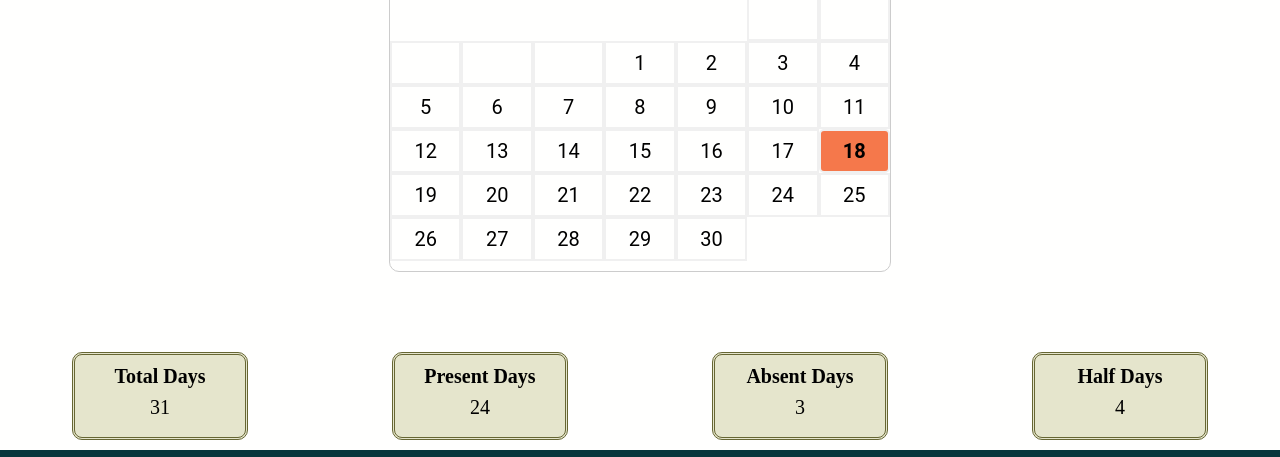
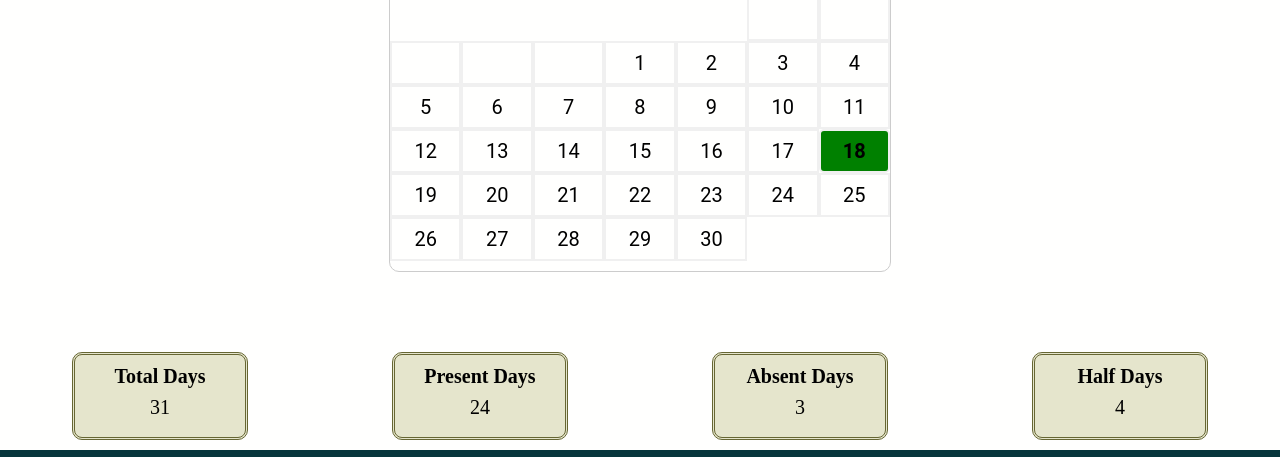
Before and after one commit to MaheshwariButle07/cyber-attend-using-react, a React app in the folder client/: page /calendar in a window 1280 px wide. Shown: the part 269-726 px from the top of the page. Built offline with nearby package versions, Linux system fonts and the light colour scheme.

Commit message:
space given

```diff
--- a/client/src/views/Calendar/Calendar.css
+++ b/client/src/views/Calendar/Calendar.css
@@ -59,7 +59,7 @@
 }
 
 .today {
-  background-color: #f5784b;
+  background-color: green;
   border-radius: 5px;
   text-align: center;
   font-weight: bold;
--- a/client/src/views/Home/Home.js
+++ b/client/src/views/Home/Home.js
@@ -6,7 +6,7 @@ import Greeting from '../../components/Greeting/Greeting'
 import Footer from '../../components/Footer/Footer'
 import celebrationCal from './party.png'
 import holidayCal from './holiday.png'
-import { Link } from 'react-router-dom'
+
 
 function Home() {
 
--- a/client/src/views/Signup/Signup.js
+++ b/client/src/views/Signup/Signup.js
@@ -183,7 +183,7 @@ function SignUp() {
         </button>
 
         <div className="auth-link">
-          <Link to="/login">Already have an account?Login</Link>
+          <Link to="/login">Already  have an account?Login</Link>
         </div>
       </form>
 
```
